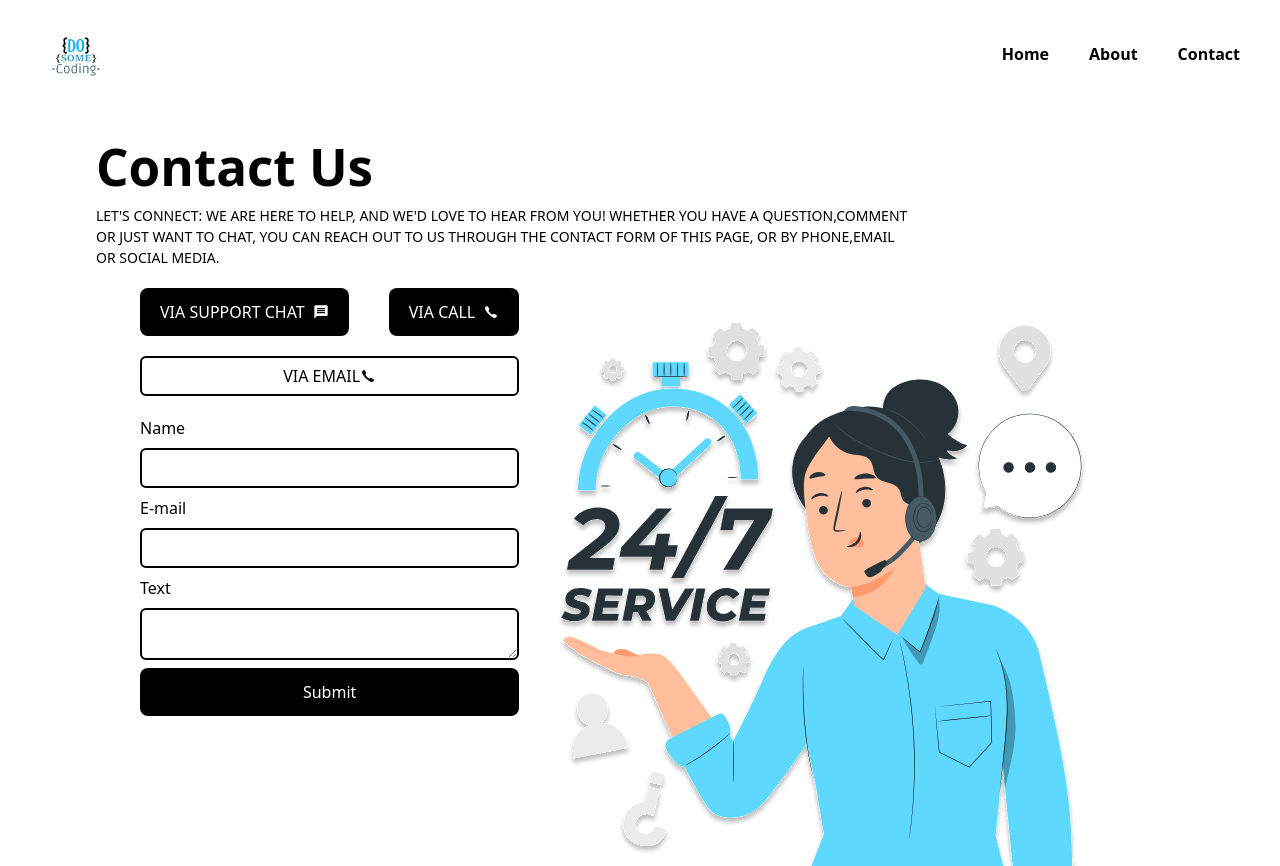
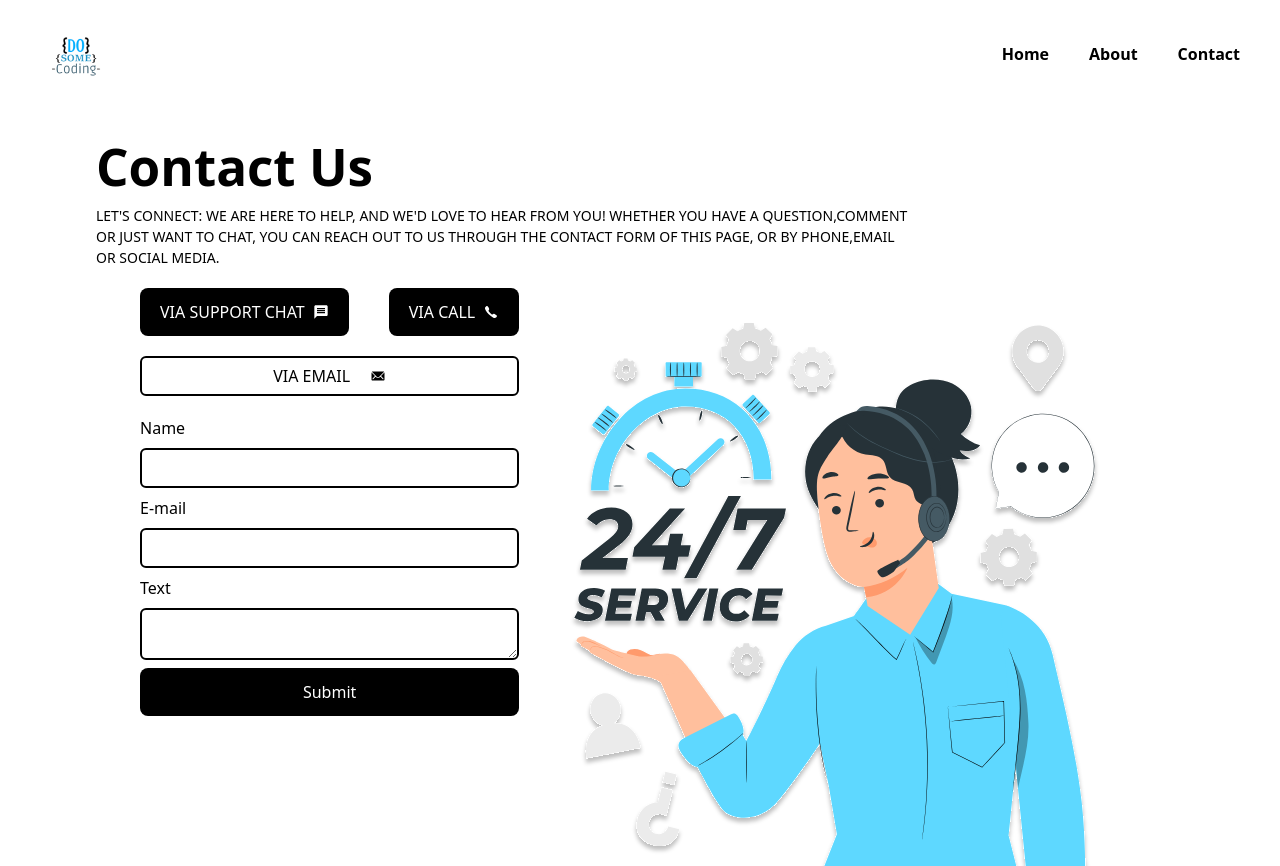
Before and after one commit to aadarshraj02/React-Forms, a React (Vite) app: page / in a window 1280 px wide. Built offline with nearby package versions, Linux system fonts and the light colour scheme.

Commit message:
fixed styling issues

```diff
--- a/src/components/ContactForm.jsx
+++ b/src/components/ContactForm.jsx
@@ -6,7 +6,7 @@ import { IoIosMail } from "react-icons/io";
 
 function ContactForm() {
   return (
-    <div className="flex max-w-[1000px] mx-auto">
+    <div className="flex max-w-[1000px] mx-auto justify-between">
       <div className="flex flex-col gap-5">
         <div className="flex gap-10">
           <Button
@@ -15,8 +15,8 @@ function ContactForm() {
           ></Button>
           <Button text="VIA CALL" icon={<IoIosCall />}></Button>
         </div>
-        <button className="flex items-center justify-center w-full border-2 border-black h-10 rounded-md">
-          VIA EMAIL <IoIosCall></IoIosCall>
+        <button className="flex items-center justify-center w-full border-2 border-black h-10 rounded-md gap-5">
+          VIA EMAIL <IoIosMail></IoIosMail>
         </button>
         <div className="w-full flex flex-col">
           <form action="" className="flex flex-col gap-2">
@@ -41,7 +41,7 @@ function ContactForm() {
               type="text"
               name="text"
             />
-            <Button text = "Submit"></Button>
+            <Button text="Submit"></Button>
           </form>
         </div>
       </div>
```
